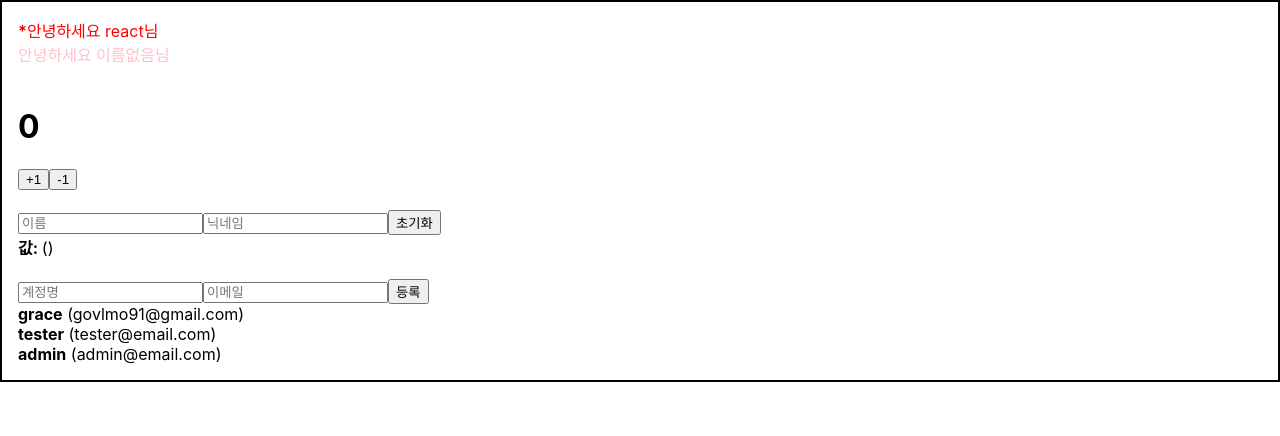
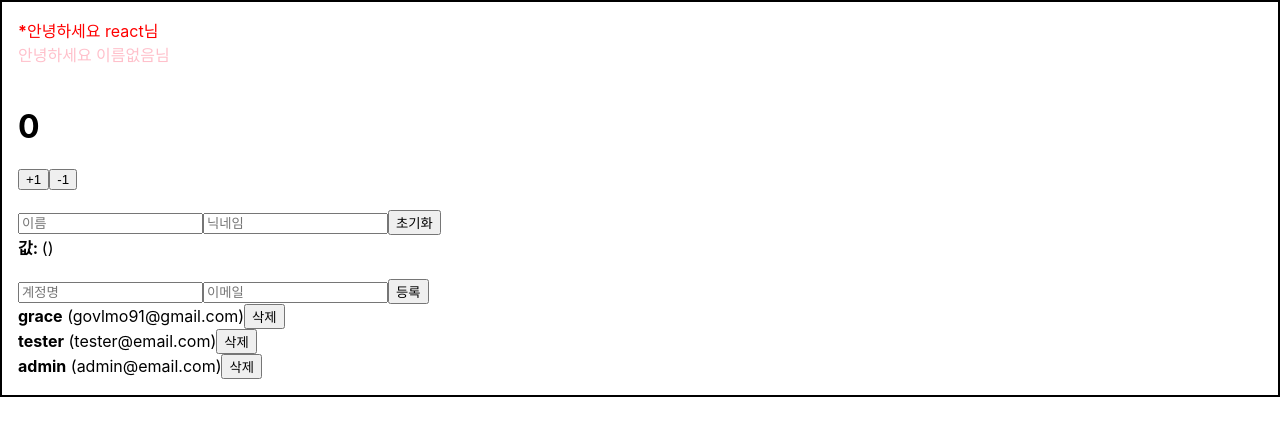
Before and after one commit to MorrisHong/React-practice, a React (Create React App) app in the folder velopert/begin-react/: page / in a window 1280 px wide. Shown: the top 436 px of the page. Built offline with nearby package versions, Linux system fonts and the light colour scheme.

Commit message:
배열에 항목 제거

```diff
--- a/velopert/begin-react/src/App.js
+++ b/velopert/begin-react/src/App.js
@@ -57,6 +57,9 @@
 		});
 		nextId.current += 1;
 	};
+	const onRemove = (id) => {
+		setUsers(users.filter(user => user.id !== id));
+	};
 
 	return (
 		<Wrapper>
@@ -73,7 +76,7 @@
 				onChange={onChange}
 				onCreate={onCreate}
 			/>
-			<UserList users={users}/>
+			<UserList users={users} onRemove={onRemove}/>
 		</Wrapper>
 	)
 }
--- a/velopert/begin-react/src/UserList.js
+++ b/velopert/begin-react/src/UserList.js
@@ -1,18 +1,19 @@
 import React from "react";
 
-function User({user}) {
+function User({user, onRemove}) {
 	return (
 		<div>
 			<b>{user.username}</b> <span>({user.email})</span>
+			<button onClick={() => onRemove(user.id)}>삭제</button>
 		</div>
 	);
 }
 
-function UserList({users}) {
+function UserList({users, onRemove}) {
 	return (
 		<div>
 			{users.map(user => (
-				<User user={user} key={user.id}/>
+				<User user={user} key={user.id} onRemove={onRemove}/>
 			))}
 		</div>
 	);
```
